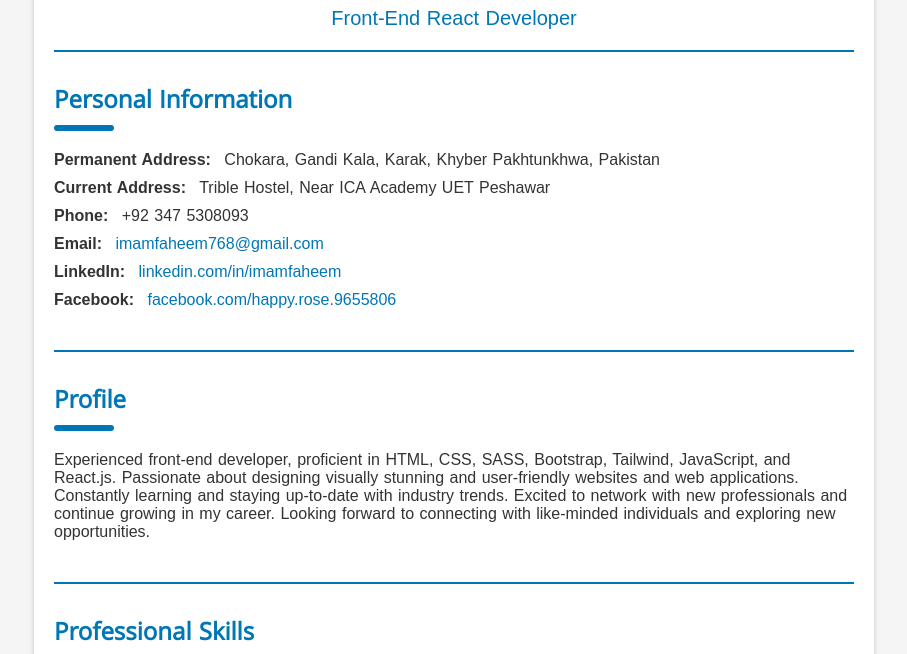
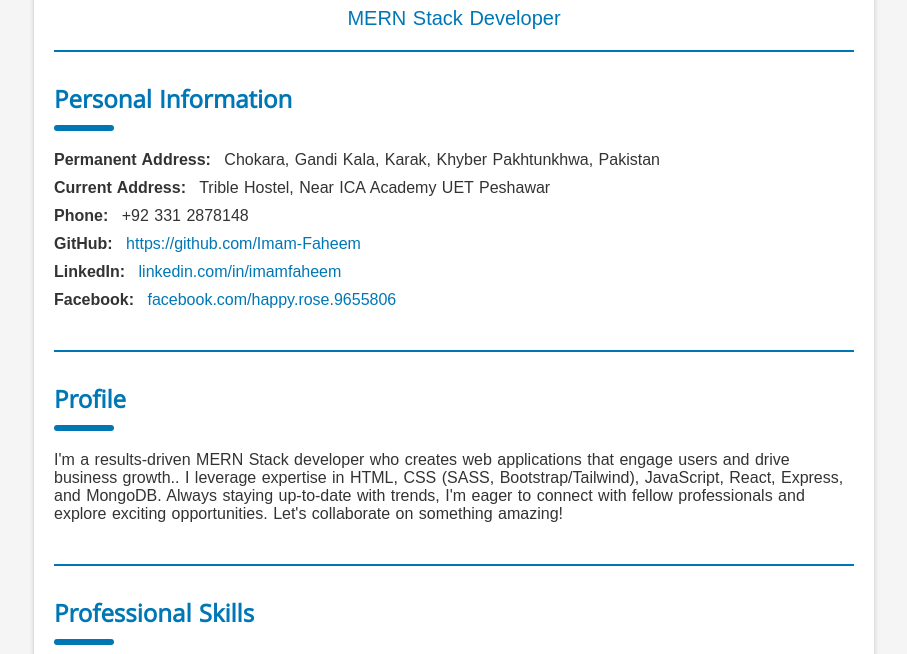
Before and after one commit to Imam-Faheem/Resume, a plain HTML site: page index.html in a window 1280 px wide. Shown: the part 259-913 px from the top of the page, without its empty margins (186-1093 px from the left). Drawn offline with Linux system fonts and the light colour scheme.

Commit message:
Update index.html

```diff
--- a/index.html
+++ b/index.html
@@ -149,7 +149,7 @@ margin-right: 8px;
         <div class="resume-header">
             <img src="./editedPro.jpg" alt="Profile Picture" class="profile-picture">
             <h1 style="margin-top: 20px;">Imam Faheem</h1>
-            <p style="margin-top: 10px;" class="headline">Front-End React Developer</p>
+            <p style="margin-top: 10px;" class="headline">MERN Stack Developer</p>
         </div>
 
         <div class="resume-section">
@@ -159,8 +159,8 @@ margin-right: 8px;
             <ul>
                 <li><strong>Permanent Address:</strong> Chokara, Gandi Kala, Karak, Khyber Pakhtunkhwa, Pakistan</li>
                 <li><strong>Current Address:</strong>   Trible Hostel, Near ICA Academy UET Peshawar</li>
-                <li><strong>Phone:</strong> +92 347 5308093</li>
-                <li><strong>Email:</strong> <a href="mailto:imamfaheem768@gmail.com">imamfaheem768@gmail.com</a></li>
+                <li><strong>Phone:</strong> +92 331 2878148</li>
+                <li><strong>GitHub:</strong> <a href="https://github.com/Imam-Faheem">https://github.com/Imam-Faheem</a></li>
                 <li><strong>LinkedIn:</strong> <a href="https://www.linkedin.com/in/imamfaheem">linkedin.com/in/imamfaheem</a></li>
                 <li><strong>Facebook:</strong> <a href="https://www.facebook.com/happy.rose.9655806">facebook.com/happy.rose.9655806</a></li>
             </ul>
@@ -171,7 +171,7 @@ margin-right: 8px;
             <div class="imos"></div>
 
             <p>
-                Experienced front-end developer, proficient in HTML, CSS, SASS, Bootstrap, Tailwind, JavaScript, and React.js. Passionate about designing visually stunning and user-friendly websites and web applications. Constantly learning and staying up-to-date with industry trends. Excited to network with new professionals and continue growing in my career. Looking forward to connecting with like-minded individuals and exploring new opportunities.
+               I'm a results-driven MERN Stack developer who creates web applications that engage users and drive business growth.. I leverage expertise in HTML, CSS (SASS, Bootstrap/Tailwind), JavaScript, React, Express, and MongoDB. Always staying up-to-date with trends, I'm eager to connect with fellow professionals and explore exciting opportunities. Let's collaborate on something amazing!
             </p>
         </div>
 
@@ -180,7 +180,7 @@ margin-right: 8px;
             <div class="imos"></div>
 
             <ul>
-                <li><strong>Front-End React Development:</strong> Intermediate</li>
+                <li><strong>MERN Stack Development:</strong> Intermediate</li>
                 <li><strong>Programming:</strong> Intermediate</li>
                 <li><strong>Graphic Designing:</strong> Expert</li>
                 <li><strong>Professional Photography:</strong> Expert</li>
@@ -208,7 +208,7 @@ margin-right: 8px;
             <div class="job">
                 <span class="job-title">Frontend Developer - Quantum, Peshawar, Pakistan</span><br>
                 <span class="job-date">March 2023 - June 2023</span><br>
-                <p class="job-description">Although I do not have extensive experience, I have completed many projects and achieved positive feedback from my mentor, Sir Umair Syed, during my tenure as a Frontend Developer at Quantum Tech.</p>
+                <p class="job-description">Delivered multiple successful projects within a fast-paced environment, earning positive feedback for efficiency and problem-solving skills from my mentor</p>
             </div>
 
         </div>
@@ -247,11 +247,11 @@ margin-right: 8px;
         </div>
 
 
-        <div class="resume-section download-button">
+<!--         <div class="resume-section download-button">
             <button id="downloadButton" class="download-link">Download Resume (PDF)</button>
 
 
-        </div>
+        </div> -->
     </div>
 
 <!--     <script>
```
